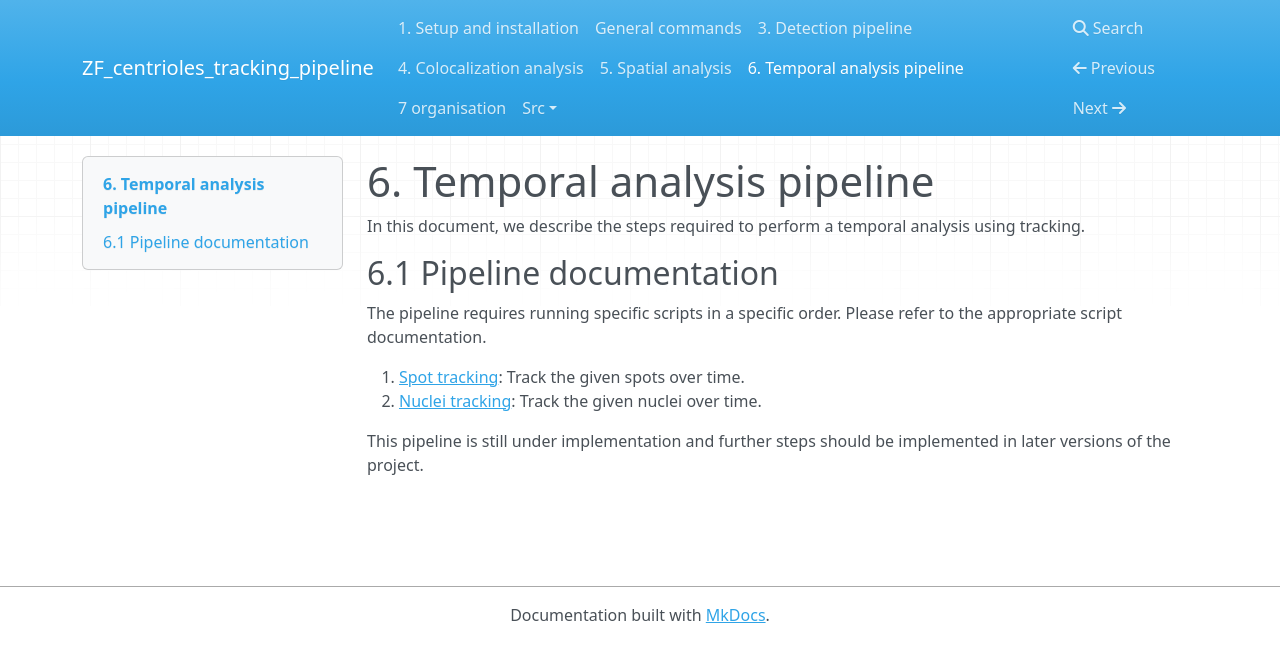
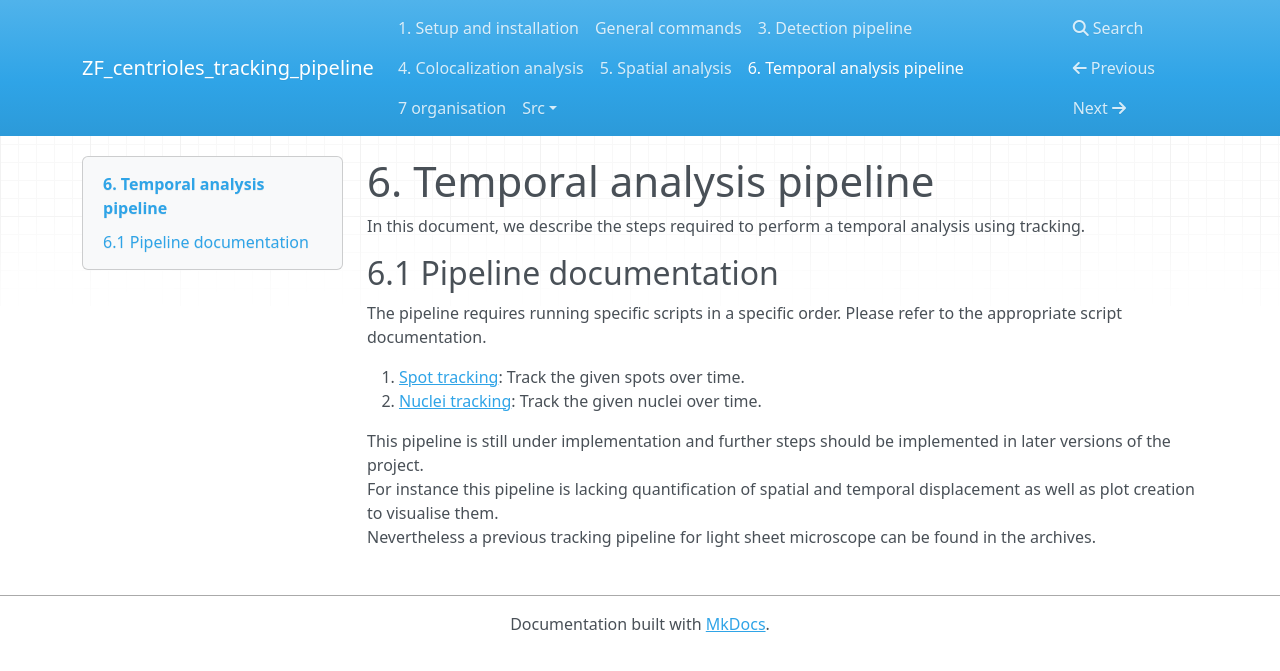
Before and after one commit to UPGON/Zfish_Centrioles_Tracking_Pipeline, an MkDocs documentation site: the page built from docs/docs/6_temporal_analysis.md, in a window 1280 px wide. Shown: the top 671 px of the page. Built offline with MkDocs 1.6.1, drawn with Linux system fonts in a browser that asks for light colours; nearby versions of some CDN libraries.

Commit message:
Added some precision about tracking

```diff
--- a/docs/docs/6_temporal_analysis.md
+++ b/docs/docs/6_temporal_analysis.md
@@ -7,4 +7,6 @@ The pipeline requires running specific scripts in a specific order. Please refer
 1. [Spot tracking](src/tracking/btracking.md): Track the given spots over time.
 2. [Nuclei tracking](src/tracking/btracking.md): Track the given nuclei over time.
 
-This pipeline is still under implementation and further steps should be implemented in later versions of the project.
+This pipeline is still under implementation and further steps should be implemented in later versions of the project. <br>
+For instance this pipeline is lacking quantification of spatial and temporal displacement as well as plot creation to visualise them. <br>
+Nevertheless a previous tracking pipeline for light sheet microscope can be found in the archives.
```
